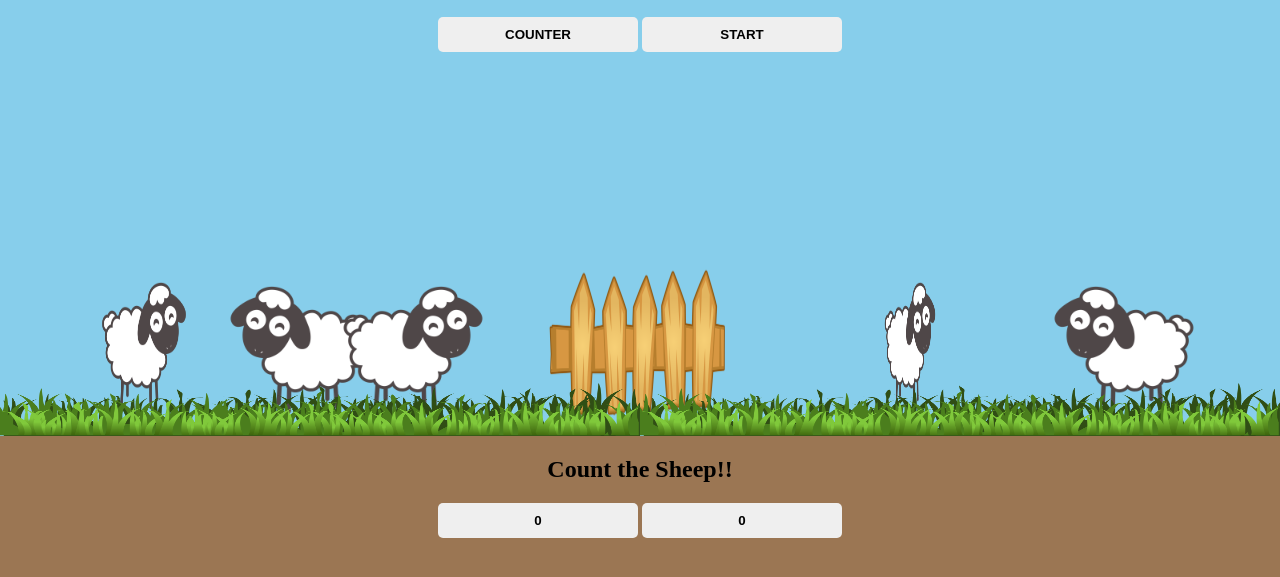
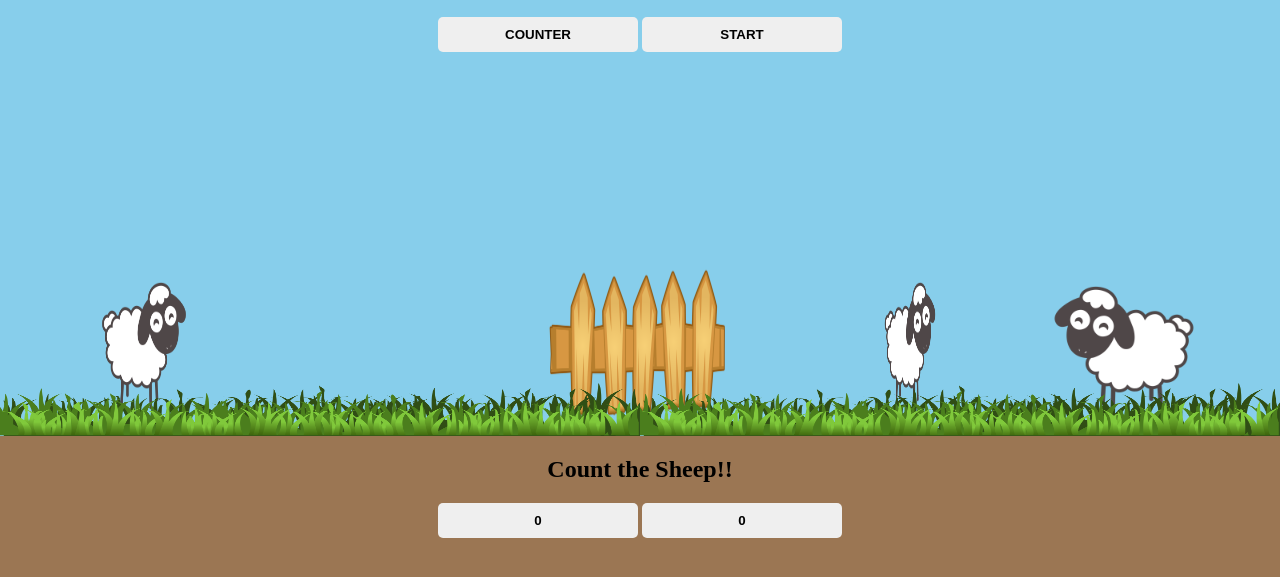
Before and after one commit to vkl2109/shleepy, a plain HTML site: page index.html in a window 1280 px wide. Shown: the part 97-674 px from the top of the page. Drawn offline with Linux system fonts and the light colour scheme.

Commit message:
Removed extra sheep

```diff
--- a/index.html
+++ b/index.html
@@ -19,8 +19,6 @@
             <div class="sheep_board">
                 <div class="sheep1">
                     <img src = "./images/sheep_nb.png" alt = "sheep" id = "sheep1">
-                    <img src = "./images/sheep_nb.png" alt = "sheep" id = "sheep3">
-                    <img src = "./images/sheep_nb.png" alt = "sheep" id = "sheep4">
                 </div>
                 <div class="fence">
                     <img src = "./images/fence.png" alt = "fence" id = "fence">
```
